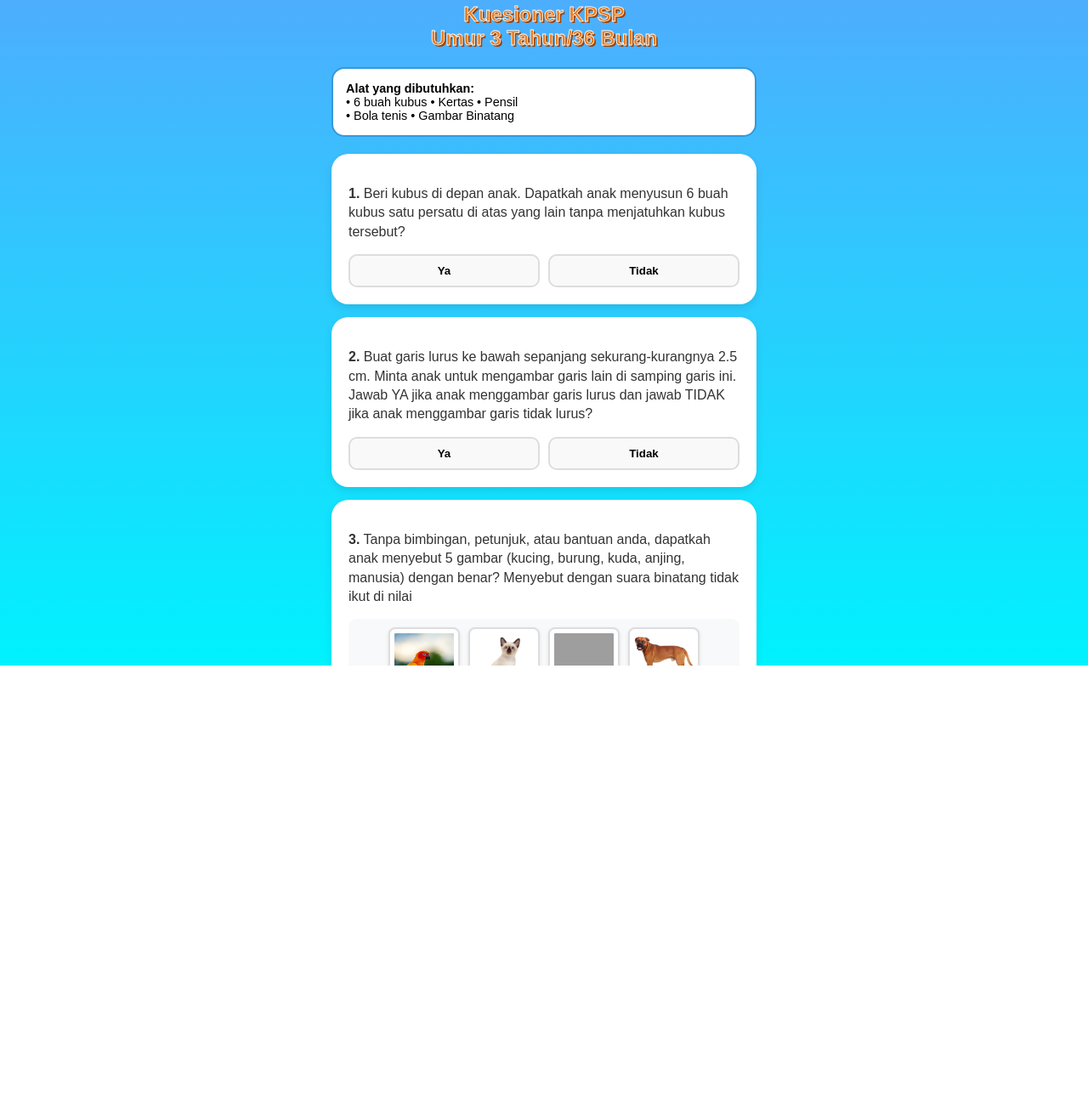
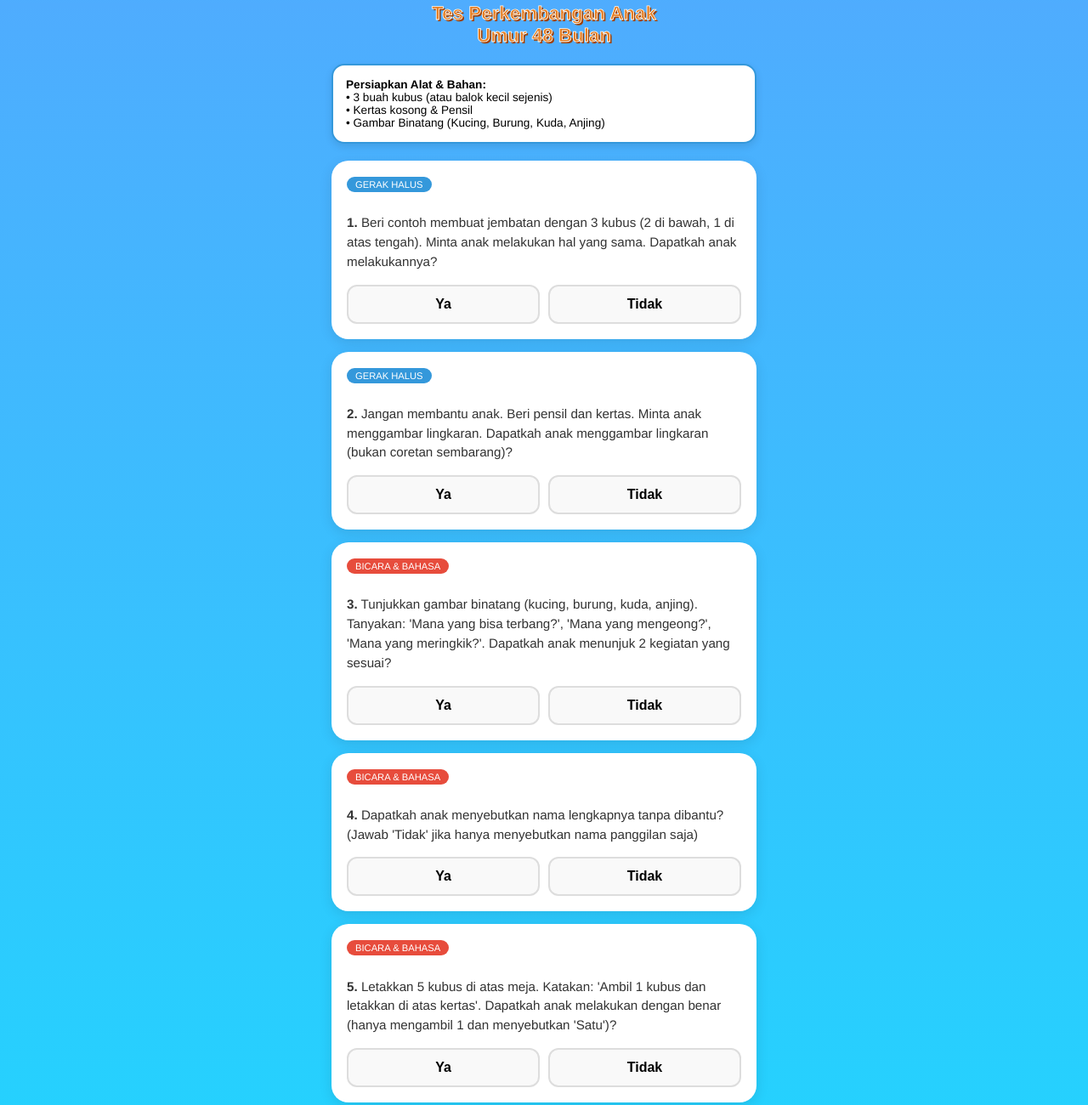
Before and after one commit to mailmuhammadrifai-web/Stimulasi-Bicara-Anak-Prasekolah, a plain HTML site: page 4tahun.html in a window 1280 px wide. Shown: the part 17-1317 px from the top of the page at 85% size. Before the commit the page ends 800 px from the top, so only its background shows below. Drawn offline with Linux system fonts and the light colour scheme; grey boxes are pictures that could not be loaded.

Commit message:
Update title and content for 4 tahun questionnaire

```diff
--- a/4tahun.html
+++ b/4tahun.html
@@ -3,24 +3,24 @@
 <head>
     <meta charset="UTF-8">
     <meta name="viewport" content="width=device-width, initial-scale=1.0">
-    <title>KPSP 36 Bulan</title>
+    <title>KPSP 48 Bulan (4 Tahun)</title>
     <style>
         :root {
             --primary-orange: #E67E22;
             --text-blue: #3498db;
             --shadow-blue: #2980b9;
+            --bg-light: #f4f7f6;
         }
 
         body, html {
             margin: 0; padding: 0;
-            font-family: 'Arial Rounded MT Bold', sans-serif;
+            font-family: 'Arial Rounded MT Bold', 'Helvetica', sans-serif;
             background: linear-gradient(to bottom, #4facfe 0%, #00f2fe 100%);
-            height: 100%;
-            overflow-x: hidden;
+            min-height: 100vh;
         }
 
         .container {
-            width: 90%; max-width: 500px;
+            width: 92%; max-width: 500px;
             margin: 20px auto;
             padding-bottom: 50px;
         }
@@ -28,163 +28,136 @@
         .header { text-align: center; margin-bottom: 20px; }
         .header h1 {
             color: var(--primary-orange);
-            font-size: 1.5rem;
+            font-size: 1.4rem;
             -webkit-text-stroke: 0.8px white;
             text-shadow: 2px 2px 0px #A04000;
+            margin: 0;
         }
 
         .tool-box {
             background: #fff; padding: 15px;
             border-radius: 15px; margin-bottom: 20px;
-            font-size: 0.9rem; border: 2px solid var(--text-blue);
+            font-size: 0.85rem; border: 2px solid var(--text-blue);
+            box-shadow: 0 4px 10px rgba(0,0,0,0.1);
         }
 
         .question-card {
             background: white; border-radius: 20px;
-            padding: 20px; margin-bottom: 15px;
-            box-shadow: 0 4px 10px rgba(0,0,0,0.1);
+            padding: 18px; margin-bottom: 15px;
+            box-shadow: 0 4px 15px rgba(0,0,0,0.1);
         }
 
-        .question-text { font-size: 1rem; color: #333; margin-bottom: 15px; line-height: 1.4; }
+        .cat-badge {
+            font-size: 0.7rem; padding: 3px 10px;
+            border-radius: 10px; color: white;
+            display: inline-block; margin-bottom: 10px;
+            text-transform: uppercase;
+        }
+
+        .question-text { font-size: 0.95rem; color: #333; margin-bottom: 15px; line-height: 1.5; }
+
+        .question-img {
+            width: 100%; max-width: 250px;
+            display: block; margin: 10px auto;
+            border-radius: 10px;
+        }
 
         .options { display: flex; gap: 10px; }
         .btn-opt {
-            flex: 1; padding: 10px; border-radius: 10px;
+            flex: 1; padding: 12px; border-radius: 12px;
             border: 2px solid #ddd; background: #f9f9f9;
             cursor: pointer; font-weight: bold; transition: 0.2s;
+            font-size: 1rem;
         }
 
-        .btn-opt.selected-ya { background: #2ecc71; color: white; border-color: #27ae60; }
-        .btn-opt.selected-tidak { background: #e74c3c; color: white; border-color: #c0392b; }
+        .btn-opt.selected-ya { background: #2ecc71; color: white; border-color: #27ae60; box-shadow: 0 4px 0 #27ae60; }
+        .btn-opt.selected-tdk { background: #e74c3c; color: white; border-color: #c0392b; box-shadow: 0 4px 0 #c0392b; }
 
         .result-box {
             display: none; background: white; padding: 25px;
             border-radius: 20px; text-align: center;
             border: 4px solid var(--primary-orange);
+            margin-top: 20px;
         }
 
         .btn-main {
             width: 100%; padding: 15px; background: var(--primary-orange);
             color: white; border: none; border-radius: 25px;
-            font-size: 1.2rem; font-weight: bold; cursor: pointer;
-            margin-top: 10px; box-shadow: 0 4px 0 #A04000;
+            font-size: 1.1rem; font-weight: bold; cursor: pointer;
+            margin-top: 10px; box-shadow: 0 5px 0 #A04000;
         }
 
         .btn-main:active { transform: translateY(3px); box-shadow: none; }
-
-        /* Styles untuk gambar binatang */
-        .animal-images {
-            display: flex;
-            justify-content: center;
-            gap: 10px;
-            flex-wrap: wrap;
-            margin: 15px 0;
-            padding: 10px;
-            background: #f8f9fa;
-            border-radius: 10px;
-        }
-
-        .animal-item {
-            text-align: center;
-            flex: 0 0 auto;
-        }
-
-        .animal-icon {
-            width: 70px;
-            height: 70px;
-            object-fit: cover;
-            border: 2px solid #ddd;
-            border-radius: 8px;
-            padding: 5px;
-            background: white;
-            box-shadow: 0 2px 4px rgba(0,0,0,0.1);
-        }
-
-        .animal-label {
-            font-size: 0.75rem;
-            margin-top: 5px;
-            font-weight: bold;
-            color: #2c3e50;
-        }
-
-        .image-instruction {
-            font-size: 0.85rem;
-            color: #7f8c8d;
-            text-align: center;
-            margin-top: 5px;
-            font-style: italic;
-        }
     </style>
 </head>
 <body>
 
 <div class="container">
     <div class="header">
-        <h1>Kuesioner KPSP<br>Umur 3 Tahun/36 Bulan</h1>
+        <h1>Tes Perkembangan Anak<br>Umur 48 Bulan</h1>
     </div>
 
     <div class="tool-box">
-        <strong>Alat yang dibutuhkan:</strong><br>
-        • 6 buah kubus • Kertas • Pensil<br>
-        • Bola tenis • Gambar Binatang
+        <strong>Persiapkan Alat & Bahan:</strong><br>
+        • 3 buah kubus (atau balok kecil sejenis)<br>
+        • Kertas kosong & Pensil<br>
+        • Gambar Binatang (Kucing, Burung, Kuda, Anjing)
     </div>
 
-    <div id="quiz-container">
-        <!-- Pertanyaan akan di-render oleh JavaScript -->
-    </div>
+    <div id="quiz-container"></div>
 
     <button class="btn-main" onclick="hitungHasil()">Cek Hasil Penilaian</button>
 
     <div id="result" class="result-box">
         <h2 id="result-score">Skor: 0</h2>
-        <p id="result-desc" style="font-weight: bold;"></p>
+        <h3 id="result-desc"></h3>
         <p id="result-info"></p>
-        <button class="btn-main" style="background: var(--text-blue); box-shadow: 0 4px 0 var(--shadow-blue);" onclick="location.href='screening.html'">Kembali</button>
+        <button class="btn-main" style="background: var(--text-blue); box-shadow: 0 5px 0 var(--shadow-blue);" onclick="location.reload()">Ulangi Tes</button>
+        <button class="btn-main" style="background: #95a5a6; box-shadow: 0 5px 0 #7f8c8d; margin-top: 15px;" onclick="location.href='pilihanusiastimulasi.html'">Kembali</button>
     </div>
 </div>
 
 <script>
 const pertanyaan = [
     {
-        q: "Beri kubus di depan anak. Dapatkah anak menyusun 6 buah kubus satu persatu di atas yang lain tanpa menjatuhkan kubus tersebut?",
-        cat: "Gerak halus"
+        q: "Beri contoh membuat jembatan dengan 3 kubus (2 di bawah, 1 di atas tengah). Minta anak melakukan hal yang sama. Dapatkah anak melakukannya?",
+        cat: "Gerak Halus", color: "#3498db"
     },
     {
-        q: "Buat garis lurus ke bawah sepanjang sekurang-kurangnya 2.5 cm. Minta anak untuk mengambar garis lain di samping garis ini. Jawab YA jika anak menggambar garis lurus dan jawab TIDAK jika anak menggambar garis tidak lurus?",
-        cat: "Gerak halus"
+        q: "Jangan membantu anak. Beri pensil dan kertas. Minta anak menggambar lingkaran. Dapatkah anak menggambar lingkaran (bukan coretan sembarang)?",
+        cat: "Gerak Halus", color: "#3498db"
     },
     {
-        q: "Tanpa bimbingan, petunjuk, atau bantuan anda, dapatkah anak menyebut 5 gambar (kucing, burung, kuda, anjing, manusia) dengan benar? Menyebut dengan suara binatang tidak ikut di nilai",
-        cat: "Bicara & Bahasa",
-        hasImages: true // Flag untuk menandai pertanyaan dengan gambar
+        q: "Tunjukkan gambar binatang (kucing, burung, kuda, anjing). Tanyakan: 'Mana yang bisa terbang?', 'Mana yang mengeong?', 'Mana yang meringkik?'. Dapatkah anak menunjuk 2 kegiatan yang sesuai?",
+        cat: "Bicara & Bahasa", color: "#e74c3c"
     },
     {
-        q: "Tanyakan kepada orang tua atau pengasuh, apakah anak dapat memahami perintah yang terdiri dari 2 langkah, misalnya: 'Tolong Ambil bola dan berikan ke Ayah'",
-        cat: "Bicara & Bahasa"
+        q: "Dapatkah anak menyebutkan nama lengkapnya tanpa dibantu? (Jawab 'Tidak' jika hanya menyebutkan nama panggilan saja)",
+        cat: "Bicara & Bahasa", color: "#e74c3c"
     },
     {
-        q: "Tanyakan kepada orang tua atau pengasuh, apakah sebagian dari bicara anak dapat dipahami oleh orang asing (yang tidak bertemu setiap hari)?",
-        cat: "Bicara & Bahasa"
+        q: "Letakkan 5 kubus di atas meja. Katakan: 'Ambil 1 kubus dan letakkan di atas kertas'. Dapatkah anak melakukan dengan benar (hanya mengambil 1 dan menyebutkan 'Satu')?",
+        cat: "Bicara & Bahasa", color: "#e74c3c"
     },
     {
-        q: "Tanyakan kepada orang tua atau pengasuh, dapatkah anak merangkai kalimat sederhana yang terdiri dari minimal 3 kata, misalnya 'Aku makan roti' atau 'ibu minta susu'?",
-        cat: "Bicara & Bahasa"
+        q: "Dapatkah anak menjawab benar 3 pertanyaan kegunaan benda berikut: 1. Kursi? (untuk duduk), 2. Cangkir? (untuk minum), 3. Pensil? (untuk menggambar/menulis).",
+        cat: "Bicara & Bahasa", color: "#e74c3c"
     },
     {
-        q: "Tanyakan kepada orang tua atau pengasuh, dapatkah anak menggosok gigi dengan bantuan?",
-        cat: "Sosialisasi & Kemandirian"
+        q: "Dapatkah anak mengikuti peraturan permainan saat bermain dengan teman (misal: ular tangga, petak umpet, dll)?",
+        cat: "Sosialisasi & Kemandirian", color: "#f1c40f"
     },
     {
-        q: "Tanyakan kepada orang tua atau pengasuh, Dapatkah anak mengenakan baju, celana, atau sepatu sendiri (tanpa kancing/tali)?",
-        cat: "Sosialisasi & Kemandirian"
+        q: "Dapatkah anak mengenakan kaos (T-shirt) sendiri tanpa dibantu?",
+        cat: "Sosialisasi & Kemandirian", color: "#f1c40f"
     },
     {
-        q: "Tanyakan kepada orang tua atau pengasuh, Dapatkah anak melempar bola dengan lurus ke arah dada Anda dari jarak 1,5 meter?",
-        cat: "Gerak kasar"
+        q: "Letakkan selembar kertas di lantai. Minta anak melompatinya. Dapatkah anak melompati bagian lebar kertas dengan mengangkat kedua kaki bersamaan (tanpa lari)?",
+        cat: "Gerak Kasar", color: "#2ecc71"
     },
     {
-        q: "Tanyakan kepada orang tua atau pengasuh, Dapatkah anak melompati bagian lebar kertas dengan kedua kaki bersamaan tanpa lari?",
-        cat: "Gerak kasar"
+        q: "Minta anak berdiri 1 kaki tanpa berpegangan. Beri anak 3 kali kesempatan. Dapatkah ia mempertahankan keseimbangan selama 2 detik atau lebih?",
+        cat: "Gerak Kasar", color: "#2ecc71"
     }
 ];
 
@@ -192,48 +165,11 @@ let jawaban = Array(10).fill(null);
 
 function renderQuiz() {
     const container = document.getElementById('quiz-container');
-
     pertanyaan.forEach((item, index) => {
-        let imagesHTML = '';
-
-        // Tambahkan gambar hanya untuk pertanyaan ketiga (index 2)
-        if (index === 2 && item.hasImages) {
-            imagesHTML = `
-                <div class="animal-images">
-                    <div class="animal-item">
-                        <img src="gambarburung.png" alt="Burung" class="animal-icon"
-                             onerror="this.onerror=null; this.src='https://cdn-icons-png.flaticon.com/512/1998/1998610.png'">
-                        <div class="animal-label">Burung</div>
-                    </div>
-                    <div class="animal-item">
-                        <img src="gambarkucing.jpeg" alt="Kucing" class="animal-icon"
-                             onerror="this.onerror=null; this.src='https://cdn-icons-png.flaticon.com/512/1998/1998742.png'">
-                        <div class="animal-label">Kucing</div>
-                    </div>
-                    <div class="animal-item">
-                        <img src="gambarmanusia.png" alt="Manusia" class="animal-icon"
-                             onerror="this.onerror=null; this.src='https://cdn-icons-png.flaticon.com/512/1998/1998745.png'">
-                        <div class="animal-label">Manusia</div>
-                    </div>
-                    <div class="animal-item">
-                        <img src="gambaranjing.avif" alt="Anjing" class="animal-icon"
-                             onerror="this.onerror=null; this.src='https://cdn-icons-png.flaticon.com/512/1998/1998618.png'">
-                        <div class="animal-label">Anjing</div>
-                    </div>
-                    <div class="animal-item">
-                        <img src="gambarkuda.jpg" alt="Kuda" class="animal-icon"
-                             onerror="this.onerror=null; this.src='https://cdn-icons-png.flaticon.com/512/1998/1998710.png'">
-                        <div class="animal-label">Kuda</div>
-                    </div>
-                </div>
-                <p class="image-instruction">Tunjukkan gambar-gambar ini kepada anak dan minta ia menyebutkan nama masing-masing</p>
-            `;
-        }
-
         container.innerHTML += `
             <div class="question-card">
+                <span class="cat-badge" style="background:${item.color}">${item.cat}</span>
                 <p class="question-text"><strong>${index+1}.</strong> ${item.q}</p>
-                ${imagesHTML}
                 <div class="options">
                     <button class="btn-opt" id="ya-${index}" onclick="setJawaban(${index}, 1)">Ya</button>
                     <button class="btn-opt" id="tdk-${index}" onclick="setJawaban(${index}, 0)">Tidak</button>
@@ -246,12 +182,12 @@ function renderQuiz() {
 function setJawaban(idx, val) {
     jawaban[idx] = val;
     document.getElementById(`ya-${idx}`).className = val === 1 ? 'btn-opt selected-ya' : 'btn-opt';
-    document.getElementById(`tdk-${idx}`).className = val === 0 ? 'btn-opt selected-tidak' : 'btn-opt';
+    document.getElementById(`tdk-${idx}`).className = val === 0 ? 'btn-opt selected-tdk' : 'btn-opt';
 }
 
 function hitungHasil() {
     if (jawaban.includes(null)) {
-        alert("Mohon jawab semua pertanyaan terlebih dahulu!");
+        alert("Harap jawab semua pertanyaan agar hasil akurat!");
         return;
     }
 
@@ -261,23 +197,25 @@ function hitungHasil() {
     const descText = document.getElementById('result-desc');
     const infoText = document.getElementById('result-info');
 
-    scoreText.innerText = "Total Skor 'Ya': " + skor;
+    scoreText.innerText = "Skor 'YA': " + skor;
     resBox.style.display = 'block';
-    window.scrollTo(0, document.body.scrollHeight);
 
+    // Logika Interpretasi KPSP
     if (skor >= 9) {
-        descText.innerText = "HASIL: SESUAI (S)";
+        descText.innerText = "SESUAI (S)";
         descText.style.color = "#2ecc71";
-        infoText.innerText = "Perkembangan anak sesuai dengan tahapan usianya. Berikan pujian dan teruskan stimulasi!";
+        infoText.innerText = "Perkembangan anak sesuai dengan usianya. Berikan pujian dan teruskan stimulasi sesuai tahapan selanjutnya!";
     } else if (skor >= 7) {
-        descText.innerText = "HASIL: MERAGUKAN (M)";
-        descText.style.color = "#f1c40f";
-        infoText.innerText = "Lakukan stimulasi lebih sering di rumah selama 2 minggu dan ulangi tes. Jika skor tetap sama, konsultasikan ke tenaga kesehatan.";
+        descText.innerText = "MERAGUKAN (M)";
+        descText.style.color = "#f39c12";
+        infoText.innerText = "Perkembangan anak meragukan. Berikan stimulasi lebih sering pada area yang dijawab 'Tidak' selama 2 minggu, lalu tes kembali. Jika hasil tetap sama, hubungi tenaga kesehatan.";
     } else {
-        descText.innerText = "HASIL: PENYIMPANGAN (P)";
+        descText.innerText = "PENYIMPANGAN (P)";
         descText.style.color = "#e74c3c";
-        infoText.innerText = "Segera bawa anak ke fasilitas kesehatan atau dokter spesialis anak untuk pemeriksaan lebih lanjut.";
+        infoText.innerText = "Kemungkinan ada penyimpangan perkembangan. Segera konsultasikan ke Puskesmas atau Dokter Spesialis Anak untuk pemeriksaan lebih lanjut.";
     }
+
+    resBox.scrollIntoView({ behavior: 'smooth' });
 }
 
 renderQuiz();
```
